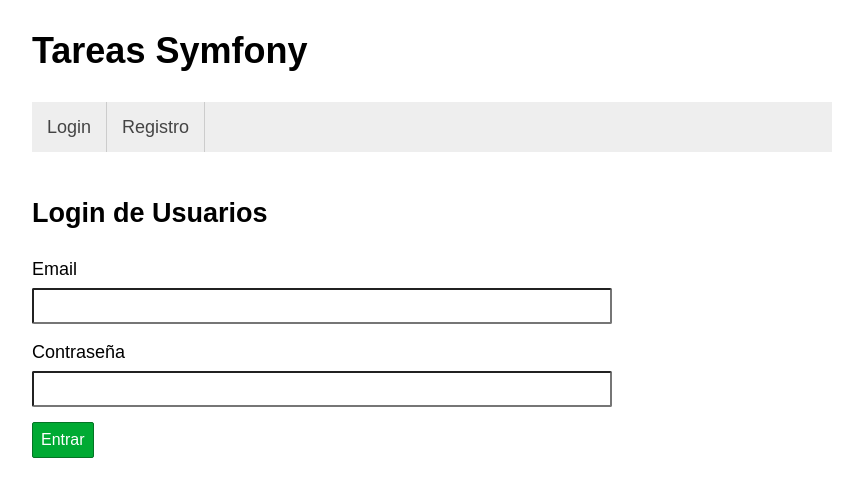
After one commit to FennerEduardo/Sistema-de-Gesti-n-de-Tareas---Symfony, a Symfony app: template templates/user/login.html.twig in a window 1280 px wide. The commit adds this page. Shown: the top 497 px of the page, without its empty margins (208-1071 px from the left). Run offline with Twig, Linux system fonts and the light colour scheme; the template is opened without the code that fills it, so the values that code supplies are empty; some libraries are stand-ins or nearby versions.

Commit message:
Se hace validación de formulario de registro, se crea login se usuarios, se configura el security.yaml, en el main se agrega el path del formulario y se configura un provider para obtener los uausuarios, en el provider se indica la clase y el método usado en el login (user), se configura también el logout y se redirecciona a través del target una vez se desloguea, se agrega metodo login al controlador, se crean las rutas de login y logout, el logout no require método esto lo hace automatico Symfony, se crea vista para mostrar el formulario de login, se le dan estilos a los formularios, se pasan las variables a la vista desde el controlador para obtener los errores o el usuario logueado, se crean condicionales para mostrar el menú personalizado por usuario.

```diff
--- a/src/Controller/TaskController.php
+++ b/src/Controller/TaskController.php
@@ -27,6 +27,7 @@ class TaskController extends AbstractController
         }
         */
 
+        /*
         //Obtener todos los usuarios y las tareas asignadas
         $user_repo = $this->getDoctrine()->getRepository(User::class);
         $users = $user_repo->findAll();
@@ -39,7 +40,7 @@ class TaskController extends AbstractController
                 echo $task->getTitle().'<br>';
             }
         }
-
+        */
 
         return $this->render('task/index.html.twig', [
             'controller_name' => 'TaskController',
--- a/templates/base.html.twig
+++ b/templates/base.html.twig
@@ -3,9 +3,28 @@
     <head>
         <meta charset="UTF-8">
         <title>{% block title %}Welcome!{% endblock %}</title>
-        {% block stylesheets %}{% endblock %}
+        {% block stylesheets %}
+            <link href=" {{ asset('assets/css/style.css') }}" type="text/css" rel="stylesheet">
+        {% endblock %}
     </head>
     <body>
+        {% block header %}
+            <div id="header">
+                <h1>Tareas Symfony</h1>
+                <ul id="menu">
+                    {% if app.user %}
+                        <li><a href="{{ path('tasks') }}">Inicio</a></li>
+                        <li><a href="#">Mis Tareas</a></li>
+                        <li class="right"><a href="{{ path('logout') }}">Cerrar Sesión</a></li>
+                        <li class="right"><a href="#">{{ app.user.name ~ '  ' ~ app.user.surname }}</a></li>
+                        {% else %}
+                        <li><a href="{{ path('login') }}">Login</a></li>
+                        <li><a href="{{ path('register') }}">Registro</a></li>
+                    {% endif %}
+                </ul>
+            </div>
+            <div class="clearfix"></div>
+        {% endblock %}
         {% block body %}{% endblock %}
         {% block javascripts %}{% endblock %}
     </body>
--- /dev/null
+++ b/templates/user/login.html.twig
@@ -0,0 +1,36 @@
+{% extends 'base.html.twig' %}
+
+{% block title %}Login de Usuarios{% endblock %}
+
+{% block body %}
+
+<div class="example-wrapper">
+    <h2>Login de Usuarios</h2>
+
+    {% if error %}
+        <div class="alert alert-error">
+            {{ error.messageKey|trans(error.messageData, 'security') }}
+        </div>
+    {% endif %}
+
+    {% if app.user %}
+        <pre>
+            {{ dump(app.user) }}
+        </pre>
+    {% endif %}
+
+
+    <form action="{{ path('login') }}" method="POST">
+        <label for="username">Email</label>
+        <input type="email" id="username" name="_username" value="{{ last_username }}">
+
+        <label for="password">Contraseña</label>
+        <input type="password" id="password" name="_password" value=>
+
+        <div class="clearfix"></div>
+        <input type="submit" value="Entrar">
+
+    </form>
+
+</div>
+{% endblock %}
--- a/templates/user/register.html.twig
+++ b/templates/user/register.html.twig
@@ -3,13 +3,9 @@
 {% block title %}Registro de Usuarios{% endblock %}
 
 {% block body %}
-<style>
-    .example-wrapper { margin: 1em auto; max-width: 800px; width: 95%; font: 18px/1.5 sans-serif; }
-    .example-wrapper code { background: #F5F5F5; padding: 2px 6px; }
-</style>
 
 <div class="example-wrapper">
-    <h1>Registro de Usuarios</h1>
+    <h2>Registro de Usuarios</h2>
     {{ form_start(form) }}
     {{ form_widget(form) }}
     {{ form_end(form) }}
```
Also changed, not shown: config/routes.yaml (+10 -1 lines), maquetar.html (added, +32 -0 lines), src/Controller/UserController.php (+18 -1 lines), src/Entity/User.php (+12 -0 lines), public/assets/css/style.css (added), 1 other file.
